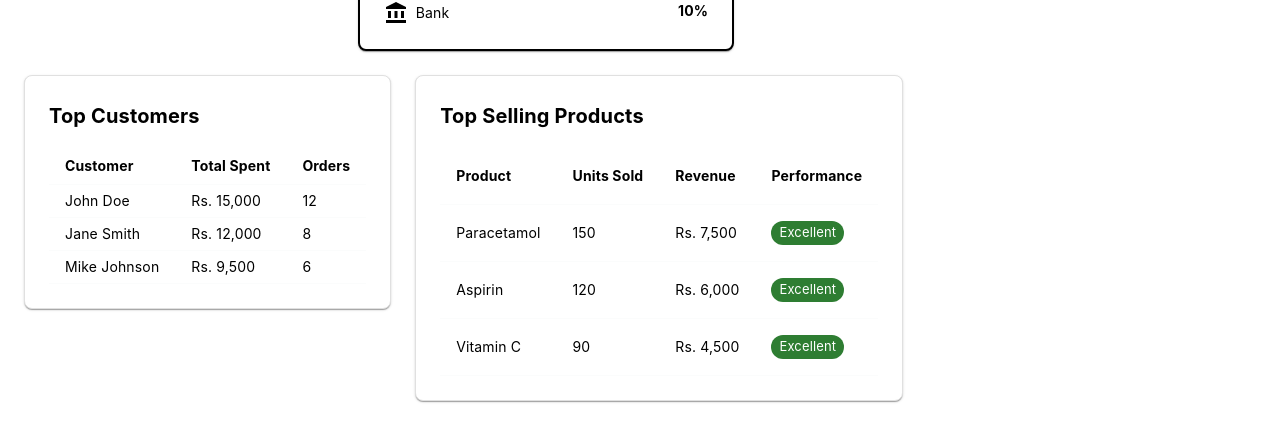
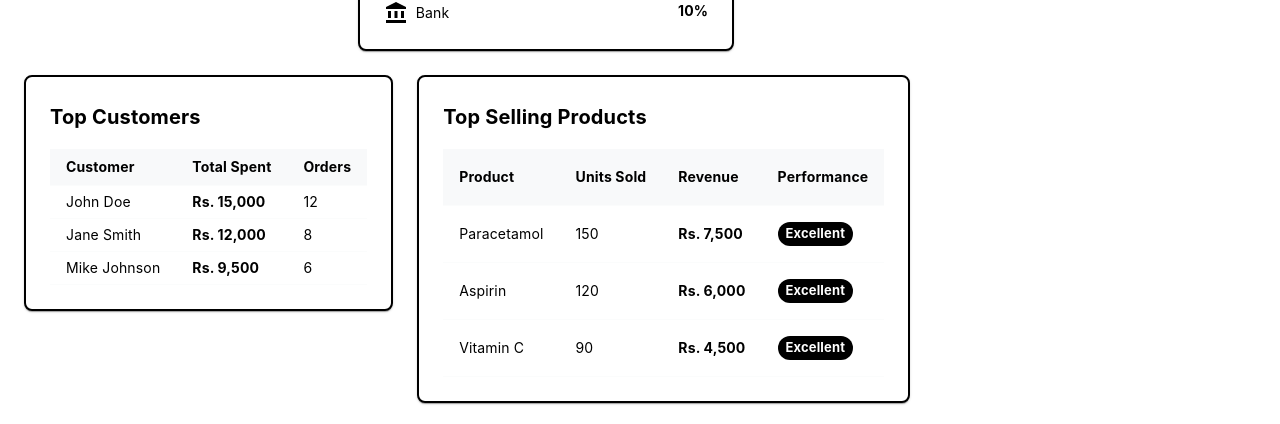
Before and after one commit to SeneshFitzroy/POWER_hackelite2.0, a React (Create React App) app: page /sales in a window 1280 px wide. Shown: the part 770-1194 px from the top of the page. Built offline with nearby package versions, Linux system fonts and the light colour scheme; no server answers; the database is empty.

Commit message:
feat: Enhanced src/components/sales/SalesDashboard.js,  - Detailed changes: diff --git a/src/components/sales/SalesDashboard.j... at 18:29:49.66 Sat 09/06/2025

```diff
--- a/src/components/sales/SalesDashboard.js
+++ b/src/components/sales/SalesDashboard.js
@@ -415,25 +415,33 @@ export default function SalesDashboard({ dateFilter }) {
 
         {/* Top Customers */}
         <Grid item xs={12} md={6}>
-          <Paper sx={{ p: 3, borderRadius: 2, border: '1px solid #e0e0e0' }}>
+          <Paper sx={{
+            p: 3,
+            borderRadius: 2,
+            backgroundColor: '#ffffff',
+            border: '2px solid #000000',
+            '&:hover': {
+              boxShadow: '0 4px 20px rgba(0,0,0,0.1)'
+            }
+          }}>
             <Typography variant="h6" fontWeight="bold" sx={{ mb: 2, color: '#000000' }}>
               Top Customers
             </Typography>
             <TableContainer>
               <Table size="small">
                 <TableHead>
-                  <TableRow>
-                    <TableCell sx={{ fontWeight: 'bold' }}>Customer</TableCell>
-                    <TableCell sx={{ fontWeight: 'bold' }}>Total Spent</TableCell>
-                    <TableCell sx={{ fontWeight: 'bold' }}>Orders</TableCell>
+                  <TableRow sx={{ backgroundColor: '#f8f9fa' }}>
+                    <TableCell sx={{ fontWeight: 'bold', color: '#000000' }}>Customer</TableCell>
+                    <TableCell sx={{ fontWeight: 'bold', color: '#000000' }}>Total Spent</TableCell>
+                    <TableCell sx={{ fontWeight: 'bold', color: '#000000' }}>Orders</TableCell>
                   </TableRow>
                 </TableHead>
                 <TableBody>
                   {topCustomers.map((customer, index) => (
                     <TableRow key={index}>
-                      <TableCell>{customer.name}</TableCell>
-                      <TableCell>{formatCurrency(customer.total)}</TableCell>
-                      <TableCell>{customer.orders}</TableCell>
+                      <TableCell sx={{ color: '#000000' }}>{customer.name}</TableCell>
+                      <TableCell sx={{ color: '#000000', fontWeight: 'bold' }}>{formatCurrency(customer.total)}</TableCell>
+                      <TableCell sx={{ color: '#000000' }}>{customer.orders}</TableCell>
                     </TableRow>
                   ))}
                 </TableBody>
@@ -444,30 +452,42 @@ export default function SalesDashboard({ dateFilter }) {
 
         {/* Top Products */}
         <Grid item xs={12}>
-          <Paper sx={{ p: 3, borderRadius: 2, border: '1px solid #e0e0e0' }}>
+          <Paper sx={{
+            p: 3,
+            borderRadius: 2,
+            backgroundColor: '#ffffff',
+            border: '2px solid #000000',
+            '&:hover': {
+              boxShadow: '0 4px 20px rgba(0,0,0,0.1)'
+            }
+          }}>
             <Typography variant="h6" fontWeight="bold" sx={{ mb: 2, color: '#000000' }}>
               Top Selling Products
             </Typography>
             <TableContainer>
               <Table>
                 <TableHead>
-                  <TableRow>
-                    <TableCell sx={{ fontWeight: 'bold' }}>Product</TableCell>
-                    <TableCell sx={{ fontWeight: 'bold' }}>Units Sold</TableCell>
-                    <TableCell sx={{ fontWeight: 'bold' }}>Revenue</TableCell>
-                    <TableCell sx={{ fontWeight: 'bold' }}>Performance</TableCell>
+                  <TableRow sx={{ backgroundColor: '#f8f9fa' }}>
+                    <TableCell sx={{ fontWeight: 'bold', color: '#000000' }}>Product</TableCell>
+                    <TableCell sx={{ fontWeight: 'bold', color: '#000000' }}>Units Sold</TableCell>
+                    <TableCell sx={{ fontWeight: 'bold', color: '#000000' }}>Revenue</TableCell>
+                    <TableCell sx={{ fontWeight: 'bold', color: '#000000' }}>Performance</TableCell>
                   </TableRow>
                 </TableHead>
                 <TableBody>
                   {topProducts.map((product, index) => (
                     <TableRow key={index}>
-                      <TableCell>{product.name}</TableCell>
-                      <TableCell>{product.sold}</TableCell>
-                      <TableCell>{formatCurrency(product.revenue)}</TableCell>
+                      <TableCell sx={{ color: '#000000' }}>{product.name}</TableCell>
+                      <TableCell sx={{ color: '#000000' }}>{product.sold}</TableCell>
+                      <TableCell sx={{ color: '#000000', fontWeight: 'bold' }}>{formatCurrency(product.revenue)}</TableCell>
                       <TableCell>
                         <Chip
                           label="Excellent"
-                          color="success"
+                          sx={{
+                            backgroundColor: '#000000',
+                            color: '#ffffff',
+                            fontWeight: 'bold'
+                          }}
                           size="small"
                         />
                       </TableCell>
```
